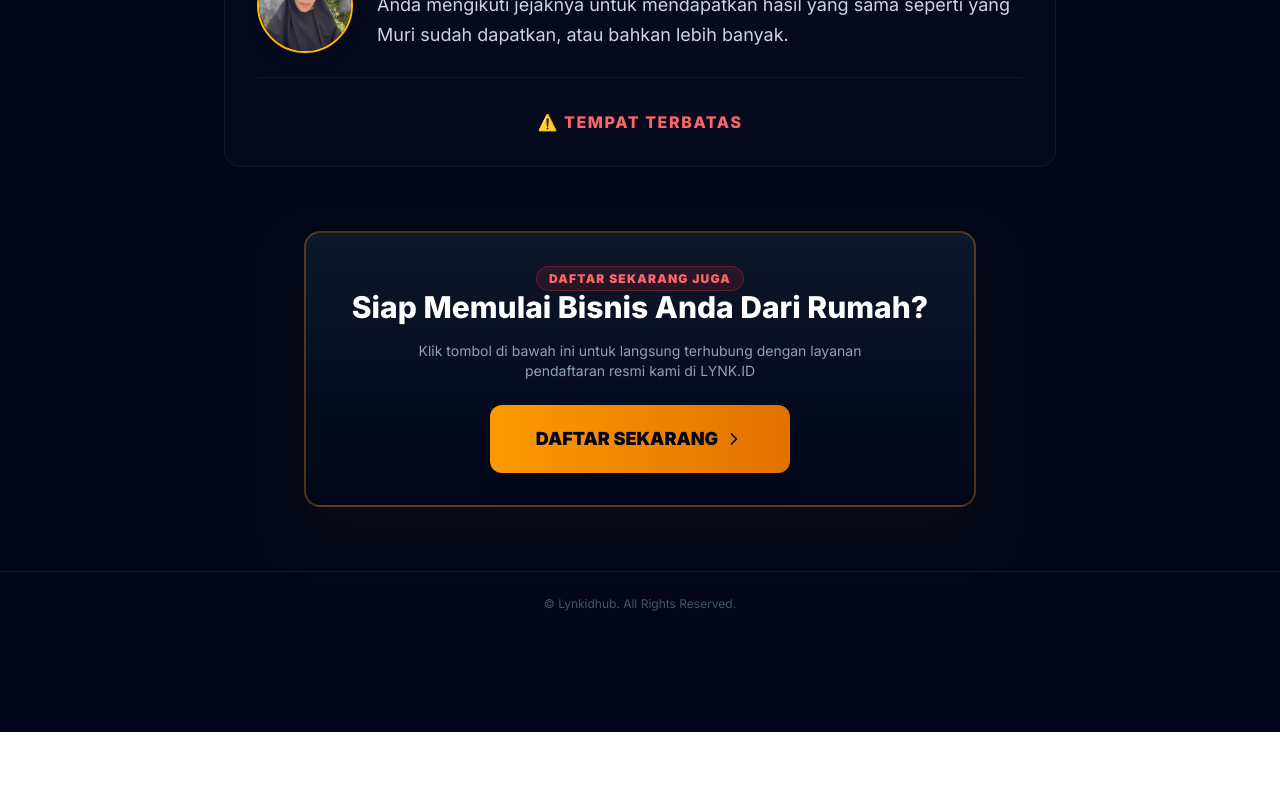
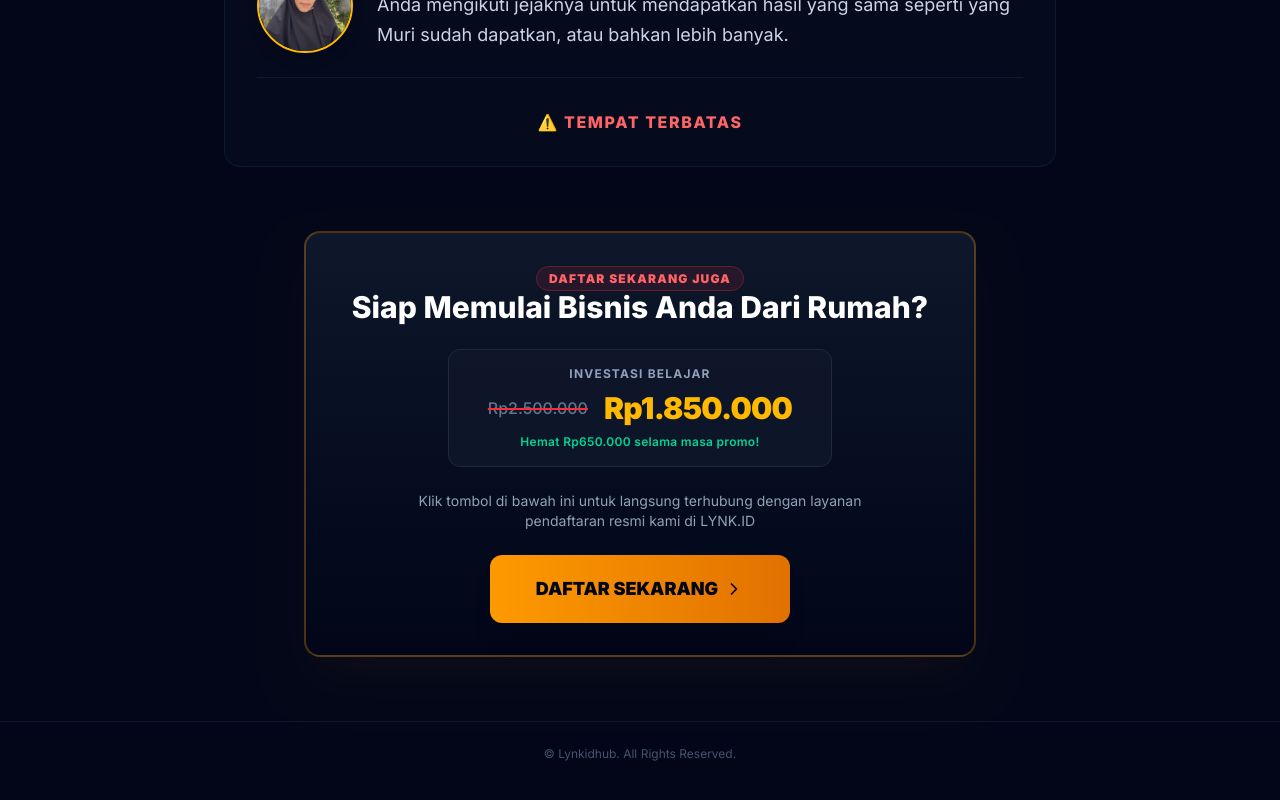
Before and after one commit to masdin82-commits/lynkidmuri01, a React (Vite) app: page / in a window 1280 px wide. Shown: the part 2825-3625 px from the top of the page. Before the commit the page ends 3557 px from the top, so only its background shows below. Built offline with nearby package versions, Linux system fonts and the light colour scheme.

Commit message:
Add files via upload

```diff
--- a/index.html
+++ b/index.html
@@ -3,6 +3,7 @@
   <head>
     <meta charset="UTF-8" />
     <meta name="viewport" content="width=device-width, initial-scale=1.0" />
+    <link rel="icon" type="image/svg+xml" href="/favicon.svg" />
     <title>Kelas Offline SBO Bandung - Bisnis Online dari Rumah</title>
   </head>
   <body>
--- a/src/App.tsx
+++ b/src/App.tsx
@@ -279,6 +279,17 @@ export default function App() {
           <h3 className="text-2xl sm:text-3xl font-extrabold text-white">
             Siap Memulai Bisnis Anda Dari Rumah?
           </h3>
+
+          {/* Pricing Box */}
+          <div className="bg-slate-900/80 py-4 px-6 rounded-xl border border-slate-800 max-w-sm mx-auto my-6 space-y-2">
+            <p className="text-xs font-bold uppercase tracking-widest text-slate-400">Investasi Belajar</p>
+            <div className="flex items-center justify-center gap-4">
+              <span className="text-slate-500 text-base line-through decoration-red-500 decoration-2 font-medium">Rp2.500.000</span>
+              <span className="text-amber-400 font-black text-3xl tracking-tight">Rp1.850.000</span>
+            </div>
+            <p className="text-xs text-emerald-400 font-semibold tracking-wide">Hemat Rp650.000 selama masa promo!</p>
+          </div>
+
           <p className="text-slate-400 text-sm max-w-md mx-auto">
             Klik tombol di bawah ini untuk langsung terhubung dengan layanan pendaftaran resmi kami di LYNK.ID
           </p>
```
Also changed, not shown: public/favicon.svg (added).
